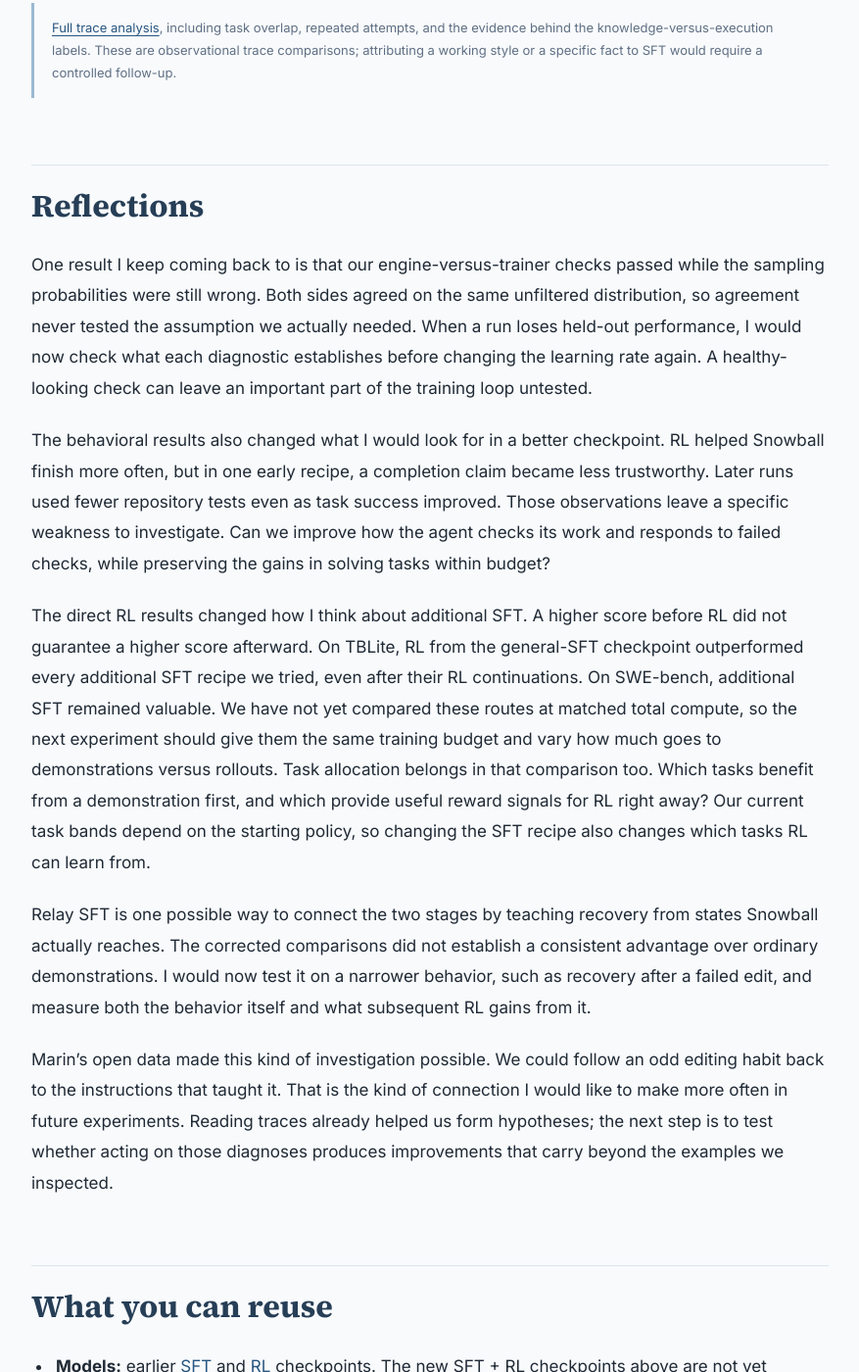
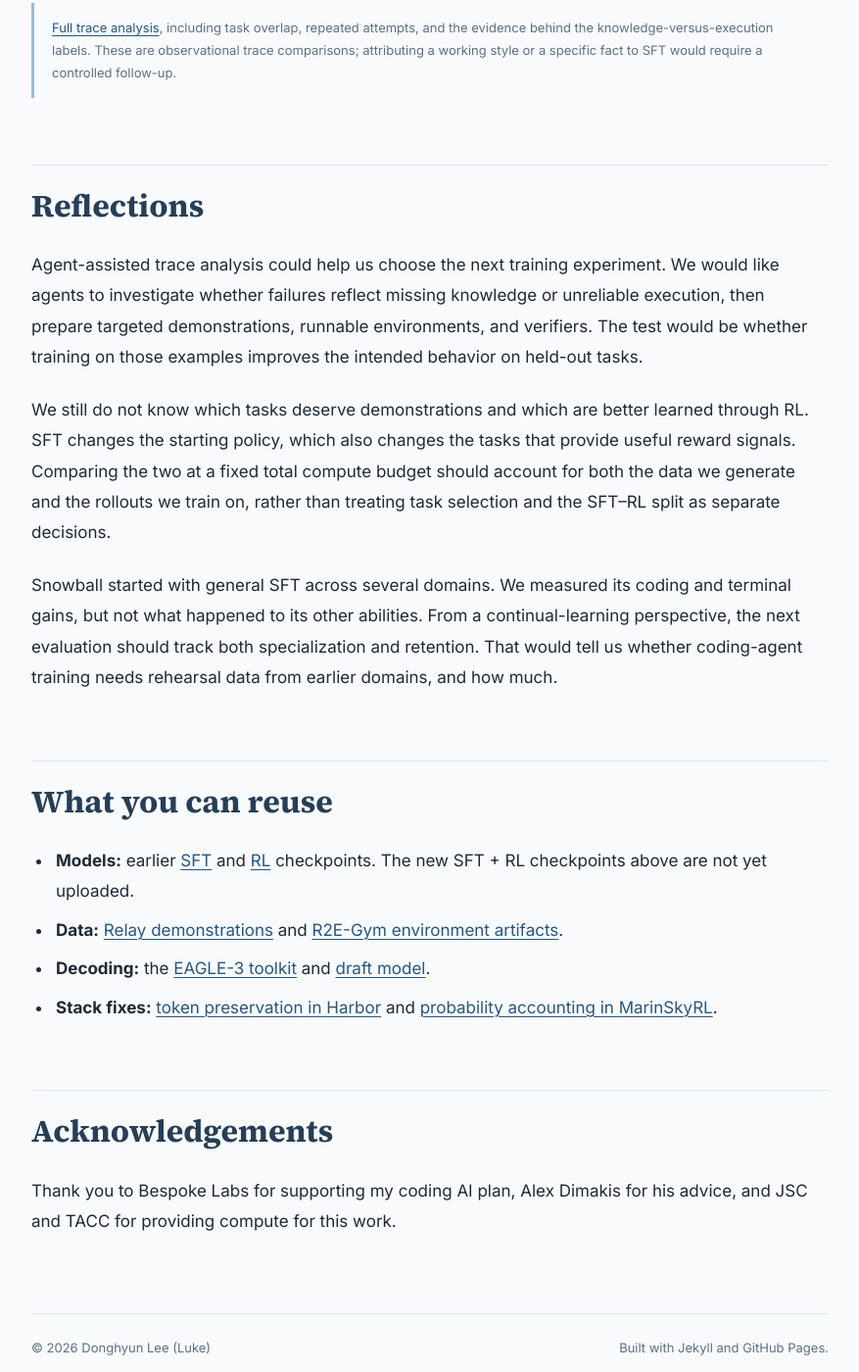
Before and after one commit to lukedhlee/lukedhlee.github.io, a Jekyll site: the page built from _posts/2026-10-21-turning-snowball-into-a-coding-agent.md, in a window 1280 px wide and 1400 px high, scrolled down 18587 px. Shown: the whole window at 98% size, without its empty margins (201-1078 px from the left). Built offline with Jekyll 4.4.1, drawn with Linux system fonts in a browser that asks for light colours.

Commit message:
Focus reflections on trace-guided training and continual learning

```diff
--- a/_posts/2026-10-21-turning-snowball-into-a-coding-agent.md
+++ b/_posts/2026-10-21-turning-snowball-into-a-coding-agent.md
@@ -340,15 +340,11 @@ The clearest lesson from these reads was how often a useful idea was already vis
 
 ## Reflections
 
-One result I keep coming back to is that our engine-versus-trainer checks passed while the sampling probabilities were still wrong. Both sides agreed on the same unfiltered distribution, so agreement never tested the assumption we actually needed. When a run loses held-out performance, I would now check what each diagnostic establishes before changing the learning rate again. A healthy-looking check can leave an important part of the training loop untested.
+Agent-assisted trace analysis could help us choose the next training experiment. We would like agents to investigate whether failures reflect missing knowledge or unreliable execution, then prepare targeted demonstrations, runnable environments, and verifiers. The test would be whether training on those examples improves the intended behavior on held-out tasks.
 
-The behavioral results also changed what I would look for in a better checkpoint. RL helped Snowball finish more often, but in one early recipe, a completion claim became less trustworthy. Later runs used fewer repository tests even as task success improved. Those observations leave a specific weakness to investigate. Can we improve how the agent checks its work and responds to failed checks, while preserving the gains in solving tasks within budget?
+We still do not know which tasks deserve demonstrations and which are better learned through RL. SFT changes the starting policy, which also changes the tasks that provide useful reward signals. Comparing the two at a fixed total compute budget should account for both the data we generate and the rollouts we train on, rather than treating task selection and the SFT–RL split as separate decisions.
 
-The direct RL results changed how I think about additional SFT. A higher score before RL did not guarantee a higher score afterward. On TBLite, RL from the general-SFT checkpoint outperformed every additional SFT recipe we tried, even after their RL continuations. On SWE-bench, additional SFT remained valuable. We have not yet compared these routes at matched total compute, so the next experiment should give them the same training budget and vary how much goes to demonstrations versus rollouts. Task allocation belongs in that comparison too. Which tasks benefit from a demonstration first, and which provide useful reward signals for RL right away? Our current task bands depend on the starting policy, so changing the SFT recipe also changes which tasks RL can learn from.
-
-Relay SFT is one possible way to connect the two stages by teaching recovery from states Snowball actually reaches. The corrected comparisons did not establish a consistent advantage over ordinary demonstrations. I would now test it on a narrower behavior, such as recovery after a failed edit, and measure both the behavior itself and what subsequent RL gains from it.
-
-Marin’s open data made this kind of investigation possible. We could follow an odd editing habit back to the instructions that taught it. That is the kind of connection I would like to make more often in future experiments. Reading traces already helped us form hypotheses; the next step is to test whether acting on those diagnoses produces improvements that carry beyond the examples we inspected.
+Snowball started with general SFT across several domains. We measured its coding and terminal gains, but not what happened to its other abilities. From a continual-learning perspective, the next evaluation should track both specialization and retention. That would tell us whether coding-agent training needs rehearsal data from earlier domains, and how much.
 
 ## What you can reuse
 
```
